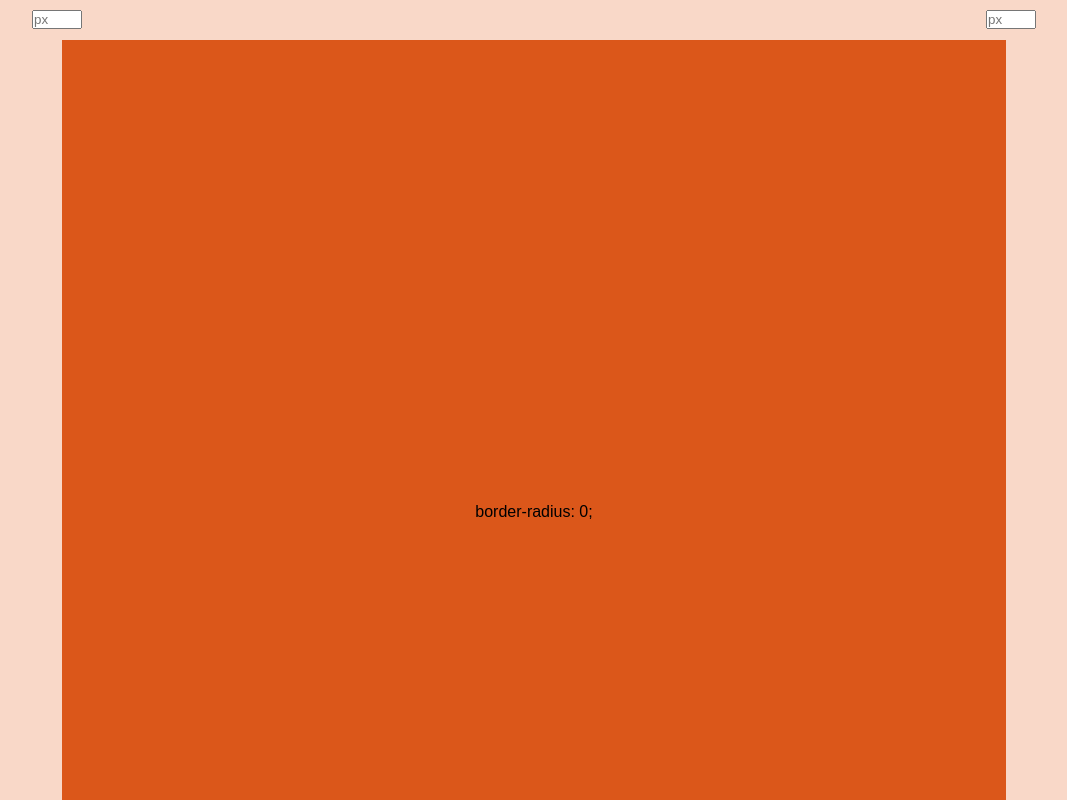
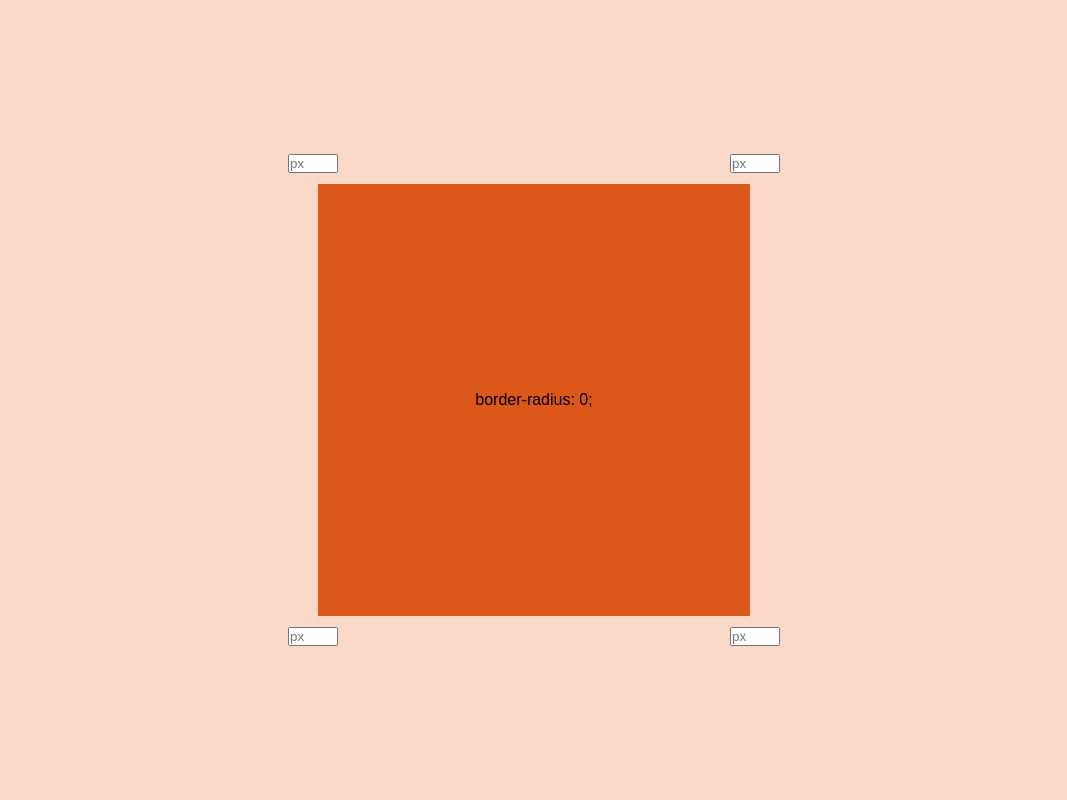
Before and after one commit to thiagopbraga/Previsor-De-Border-Radius, a plain HTML site: page web-cru/index.html in a window 1280 px wide. Shown: the top 800 px of the page, without its empty margins (106-1173 px from the left). Drawn offline with Linux system fonts and the light colour scheme.

Commit message:
alterado view port box div

```diff
--- a/web-cru/index.html
+++ b/web-cru/index.html
@@ -28,8 +28,8 @@
     main {
         position: relative;
         padding: 40px;
-        width: 80vw;
-        height: 80vw;
+        width: 40vw;
+        height: 40vw;
     }
 
     main input {
```
